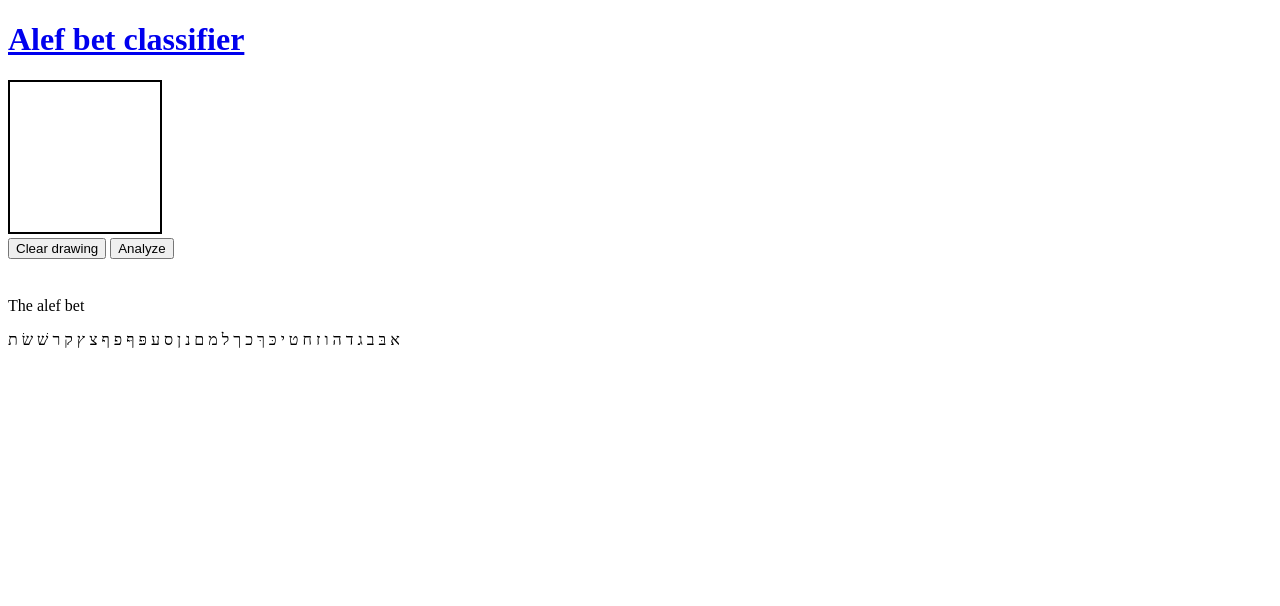
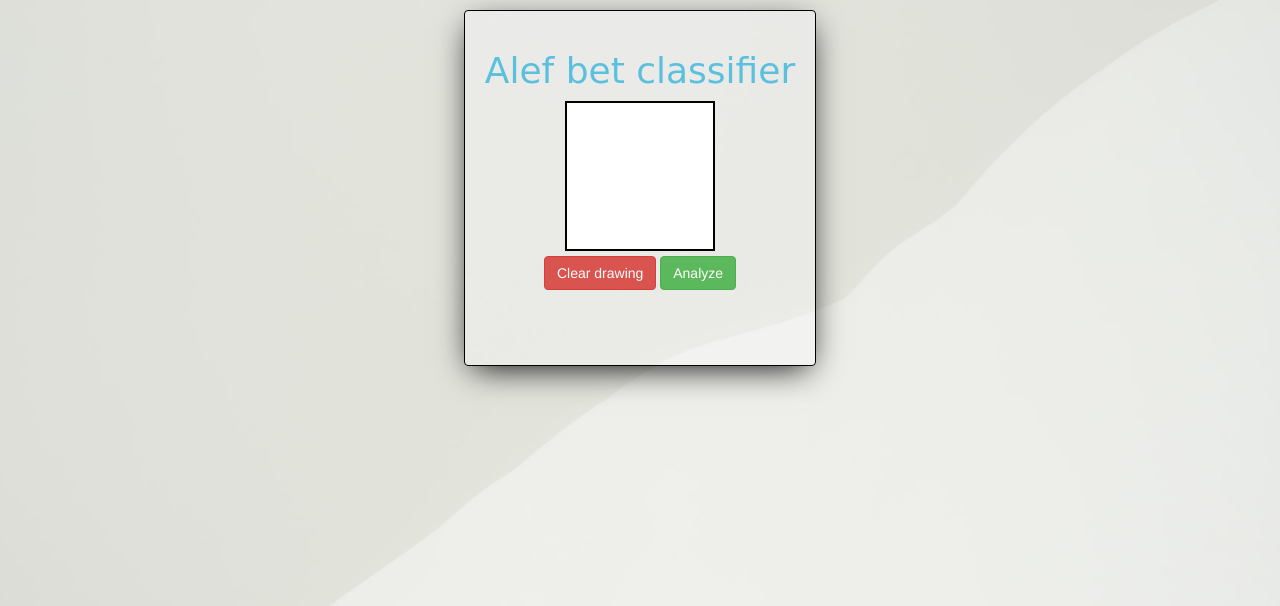
Before and after one commit to NickT5/hebrew-letters-clf, a Flask app: page / in a window 1280 px wide. Shown: the top 606 px of the page. Before the commit the page ends 348 px from the top, so only its background shows below. Run offline with Flask 2, Linux system fonts and the light colour scheme; some libraries are stand-ins or nearby versions; some web fonts are replaced.

Commit message:
remove bootstrap for canvas. Add new css styling.

```diff
--- a/src/deployment/static/css/style.css
+++ b/src/deployment/static/css/style.css
@@ -12,6 +12,20 @@ body{
     background-position: center;
     background-repeat: no-repeat;
     z-index: -1;
+}
+
+
+.my-center{
+    display: table;
+    margin: 10px auto 0; /*top left&right bottom; center div with 10px margin-top*/
+}
+
+.overlay{
+    padding: 20px;
+    border: 1px solid black;
+    border-radius: 4px;
+    box-shadow: 0px 9px 32px -8px black;
+    background-color: rgba(250, 250, 255, 0.3);
 }
 
 /*
@@ -32,7 +46,6 @@ body{
 #title{
     font-family: 'Merienda One', cursive;
     color: rgb(91, 192, 222);
-    margin-bottom: 25px;
     text-decoration: none;
 }
 #title a{
@@ -43,16 +56,23 @@ body{
     width: 100%;
     margin-bottom: 2px;
 }
+*/
+#canvas{
+    width: 150px;
+    height: 150px;
+    z-index: 1;
+    border: 2px solid black;
+    background-color: white;
+}
 
-
-#img-area{
+.img-area{
     max-width: 100%; height: auto;
-    margin: 10px;
+    /*margin: 10px;*/
     /*border: 0;
     outline: none;
     border-style: none;
     outline: none;*/
-/*}*/
+}
 
 #pred-area{
     font-family: 'Inria Serif', serif;
--- a/src/deployment/static/js/canvas.js
+++ b/src/deployment/static/js/canvas.js
@@ -15,11 +15,13 @@ window.addEventListener('load', () => {
     }
 
     function start(event){
+        console.log('start')
         isDrawing = true;
         draw(event);
     }
 
     function stop(){
+        console.log('stop')
         isDrawing = false;
         ctx.beginPath();
         setDrawing();
--- a/src/deployment/templates/index.html
+++ b/src/deployment/templates/index.html
@@ -2,9 +2,6 @@
 
 {% block title %} Draw {% endblock %}
 
-{% block styles %}
-    <!-- debugging: turned off stylesheet, canvas drawing not working with css-->
-{% endblock %}
 
 {% block body %}
     {% block scripts %}
@@ -13,7 +10,7 @@
     {% endblock %}
 
 
-      <div class="container text-center">
+      <div class="my-center overlay text-center">
             <!-- TITLE -->
             <div class="row">
                 <div class="col-sm-12">
@@ -21,12 +18,12 @@
                 </div>
             </div>
             <!-- FORM -->
-            <div class="row">
-                <div class="col-sm-12">
+            <div>
+                <div>
                     <form action="/classify_drawing" method="post" enctype="application/x-www-form-urlencoded">
-                        <div class="form-group">
+                        <div>
                             <input id="data" type="hidden" name="drawing"/>
-                            <canvas id="canvas" style="width: 150px; height: 150px; z-index: 1; border: 2px solid black;"></canvas>
+                            <canvas id="canvas"></canvas>
                         </div>
                         <div class="form-group">
                             <input id="btnClear" class="btn btn-danger" type="button" value="Clear drawing"/>
@@ -40,9 +37,9 @@
             <div class="row">
                 <div class="col-sm-12">
                     {% if prediction is defined %}
-                        <img src="{{ session['img'] }}" id="img-area" alt="" class="maxDimensions" />
+                        <img src="{{ session['img'] }}" class="img-area" alt="" class="maxDimensions" />
                     {% else %}
-                        <img id="img-area" alt=""/>
+                        <img class="img-area" alt=""/>
                     {% endif %}
                 </div>
             </div>
```
